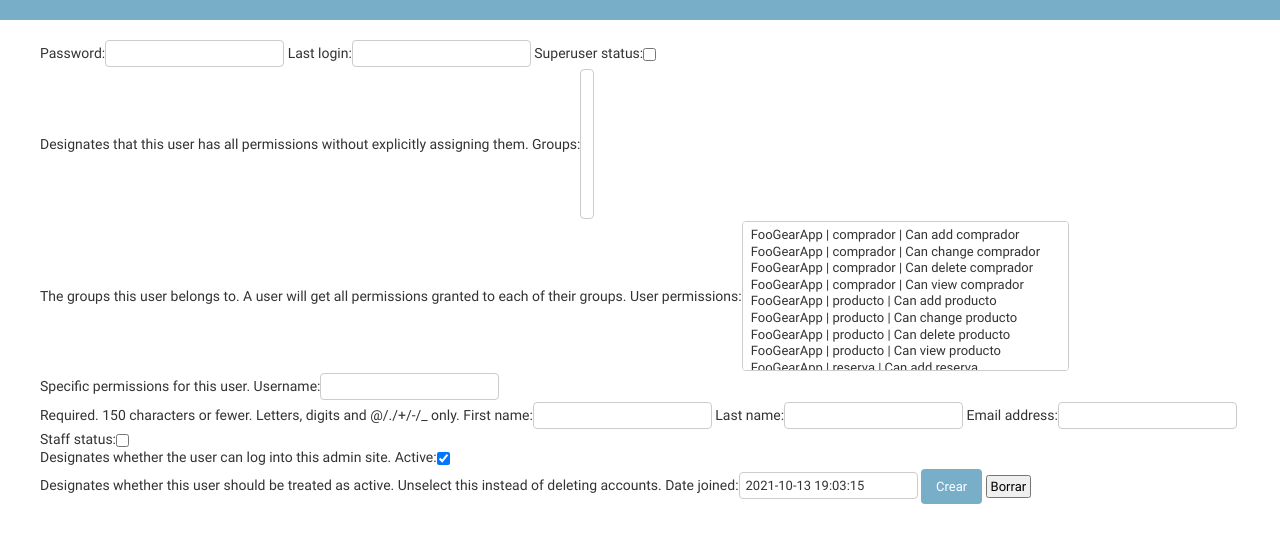
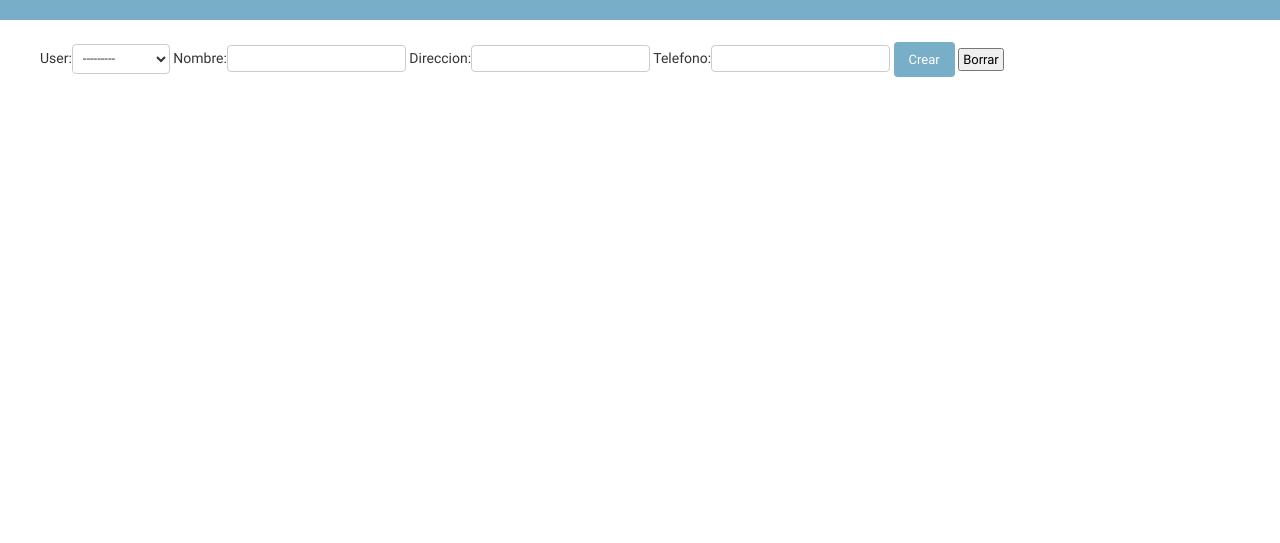
Before and after one commit to miguelgulu/FooGear, a Django app: page /compradores/add/ in a window 1280 px wide. Shown: the part 20-563 px from the top of the page. Run offline with Django 3.2, Linux system fonts and the light colour scheme; data comes from the database, SQL or seed files in the repository; both versions use the stored data as it was after the commit.

Commit message:
Commit P5-2

```diff
--- a/FooGear/urls.py
+++ b/FooGear/urls.py
@@ -17,7 +17,7 @@ from django.contrib import admin
 from django.urls import path, include
 from FooGearApp.views import index, StockListView,  ReservaListView, CompradorListView, ProductoListView, TiendaListView
 from FooGearApp.views import ReservaDetailView, ProductoDetailView
-from FooGearApp.views import ReservaCreateView, ReservaUpdateView, ReservaDeleteView, UserCreateView
+from FooGearApp.views import ReservaCreateView, ReservaUpdateView, ReservaDeleteView, CompradorCreateView
 
 urlpatterns = [
     path('admin/', admin.site.urls),
@@ -29,7 +29,7 @@ urlpatterns = [
     path('reservas/', ReservaListView.as_view(), name='reserva-view'),
     path('reservas/<str:pk>', ReservaDetailView.as_view(), name='reserva-detail'),
     path('productos/<int:pk>/', ProductoDetailView.as_view(), name='product-detail'),
-    path('compradores/add/', UserCreateView.as_view(), name='comprador-add'),
+    path('compradores/add/', CompradorCreateView.as_view(), name='comprador-add'),
     path('reservas/add/', ReservaCreateView.as_view(), name='reserva-add'),
     path('reservas/<str:pk>/update', ReservaUpdateView.as_view(), name='reserva-update'),
     path('reservas/<str:pk>/delete/', ReservaDeleteView.as_view(), name='reserva-delete'),
--- a/FooGearApp/forms.py
+++ b/FooGearApp/forms.py
@@ -1,5 +1,5 @@
 from django import forms
-from FooGearApp.models import Reserva
+from FooGearApp.models import Reserva, Comprador
 from django.contrib.auth.models import User
 
 # class AnimalForm(forms.Form):
@@ -12,7 +12,7 @@ class ReservaForm(forms.ModelForm):
 		model = Reserva
 		exclude = ['clave', 'fecha', 'stock']
 
-class UserForm(forms.ModelForm):
+class CompradorForm(forms.ModelForm):
 	class Meta:
-		model = User
-		exclude = ['mail']
+		model = Comprador
+		fields = ['user','nombre', 'direccion', 'telefono']
--- a/FooGearApp/templates/FooGearApp/comprador_list.html
+++ b/FooGearApp/templates/FooGearApp/comprador_list.html
@@ -4,7 +4,7 @@
     <h2>Compradores</h2>
     <ul>
         {% for comprador in object_list %}
-            <li>Nombre: {{ comprador.nombre }}  &nbsp;&nbsp;&nbsp;Dirección: {{comprador.direccion}} &nbsp;&nbsp;&nbsp;Teléfono: {{comprador.direccion}}</li>
+            <li>Username: {{ comprador.user.username }} &nbsp;&nbsp;&nbsp;Email: {{comprador.user.email}} &nbsp;&nbsp;&nbsp;Fecha de creación: {{comprador.user.date_joined}} &nbsp;&nbsp;&nbsp;Dirección: {{comprador.direccion}} &nbsp;&nbsp;&nbsp;Teléfono: {{comprador.telefono}} &nbsp;&nbsp;&nbsp; Nombre: {{ comprador.nombre}}</li>
         {% endfor %}
     </ul>
 {% endblock %}
--- a/FooGearApp/templates/FooGearApp/index.html
+++ b/FooGearApp/templates/FooGearApp/index.html
@@ -17,7 +17,9 @@
       <li>
        <a href="/compradores/">Compradores</a>
       </li>
-
+      <li>
+        No tienes cuenta? <a href="{% url 'comprador-add' %}">Hazte un aquí</a>
+      </li>
 
 
 {% endblock %}
--- a/FooGearApp/views.py
+++ b/FooGearApp/views.py
@@ -4,7 +4,7 @@ from django.views.generic import ListView, DetailView
 from FooGearApp.models import Stock, Producto, Comprador, Reserva, Tienda
 from django.template import loader
 from django.views.generic.edit import CreateView, DeleteView, UpdateView
-from FooGearApp.forms import ReservaForm, UserForm
+from FooGearApp.forms import ReservaForm, CompradorForm
 from django.urls import reverse_lazy
 from django.contrib.auth.models import User
 
@@ -24,6 +24,7 @@ class ProductoListView(ListView):
 class CompradorListView(ListView):
 	model = Comprador
 	context_object_name= 'Compradores'
+
 
 class ReservaListView(ListView):
 	model = Reserva
@@ -49,9 +50,9 @@ class ProductoDetailView(DetailView):
 		obj.save()
 		return obj
 
-class UserCreateView(CreateView):
-	model = User
-	form_class = UserForm
+class CompradorCreateView(CreateView):
+	model = Comprador
+	form_class = CompradorForm
 	success_url = reverse_lazy('comprador-view')
 
 
```
Also changed, not shown: FooGearApp/templates/user_list.html (added, +10 -0 lines), FooGearApp/templates/FooGearApp/comprador_form.html (renamed from FooGearApp/templates/auth/user_form.html), db.sqlite3.
